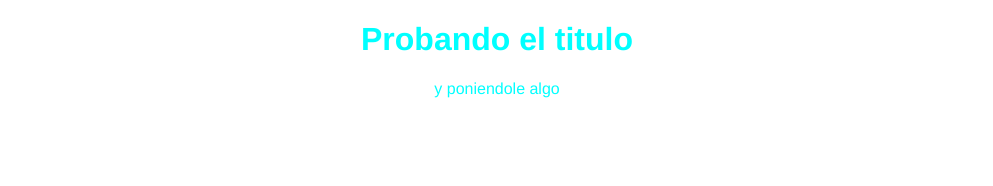
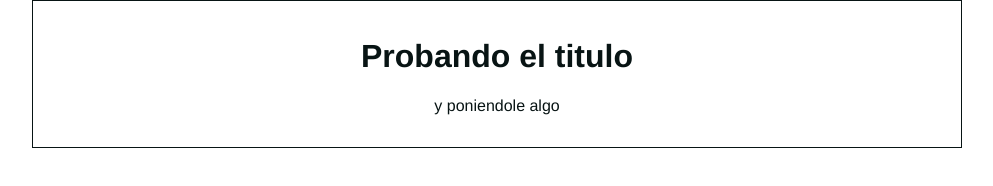
Before and after one commit to VaninaLuna/hyperblog, a plain HTML site: page index.html in a window 1280 px wide. Shown: the whole page, without its empty margins (143-1136 px from the left). Drawn offline with Linux system fonts and the light colour scheme.

Commit message:
Creando mas cambios

```diff
--- a/css/estilos.css
+++ b/css/estilos.css
@@ -1,5 +1,20 @@
 body{
     text-align: center;
     font-family: 'Franklin Gothic Medium', 'Arial Narrow', Arial, sans-serif;
-    color:aqua
+    color:rgb(8, 20, 20);
+    margin: 0;
+    padding: 0;
 }
+
+#container{
+    width: 70%;
+    padding: 1rem;
+    text-align: center;
+    border: 1px solid rgb(8, 20, 20);
+    margin: 0 auto;
+}
+
+#conteiner h1{
+    font-size: 2rem;
+    color: rgb(8, 20, 20);
+}
--- a/index.html
+++ b/index.html
@@ -3,11 +3,15 @@
 <head>
     <meta charset="UTF-8">
     <meta name="viewport" content="width=device-width, initial-scale=1.0">
-    <link rel="stylesheet" href="/css/estilos.css">
+    <link rel="stylesheet" href="css/estilos.css">
     <title>Probando git</title>
 </head>
 <body>
-    <h1>Probando el titulo</h1>
-    <p>y poniendole algo</p>
+    <div id="container">
+        <div id="post">
+            <h1>Probando el titulo</h1>
+            <p>y poniendole algo</p>
+        </div>
+    </div>
 </body>
 </html>
```
Also changed, not shown: 1 other file.
